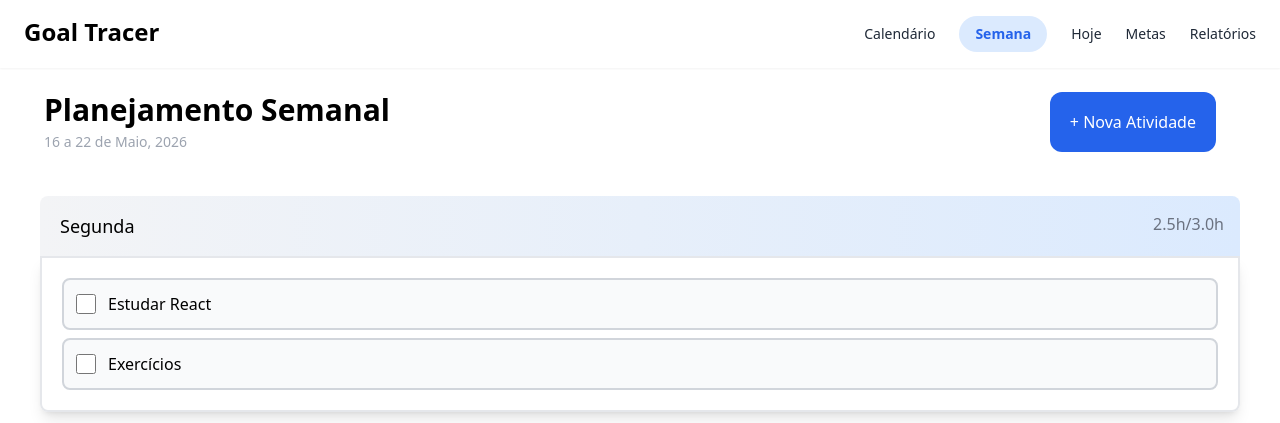
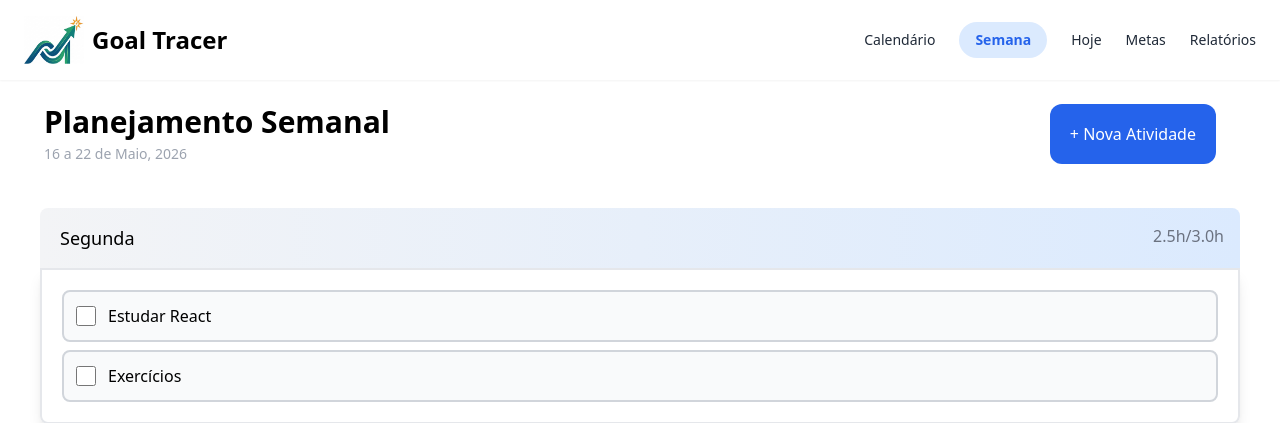
Before and after one commit to VSusko/Goal-Tracer, a Django app: page / in a window 1280 px wide. Shown: the top 423 px of the page. Run offline with Django 5.2, Linux system fonts and the light colour scheme; some libraries are stand-ins or nearby versions.

Commit message:
adicionando logos

```diff
--- a/core/settings.py
+++ b/core/settings.py
@@ -118,6 +118,10 @@ USE_TZ = True
 
 STATIC_URL = 'static/'
 
+STATICFILES_DIRS = [
+    BASE_DIR / 'static',
+]
+
 # Default primary key field type
 # https://docs.djangoproject.com/en/5.1/ref/settings/#default-auto-field
 
--- a/templates/home/index.html
+++ b/templates/home/index.html
@@ -12,8 +12,9 @@
   <body>
     <nav class="bg-white-600 flex shadow-sm px-6 py-4 justify-between">
       <div class="flex">
-        <h1 class="text-2xl font-bold">Goal Tracer</h1>
-        <!-- Inserir a imagem da logo -->
+		  {% load static %}
+		  <img src="{% static 'images/small-logo.png' %}" alt="Logo" class="w-[60px] h-auto">
+		  <h1 class="text-2xl font-bold p-2">Goal Tracer</h1>
       </div>
 
       <div class="flex items-center gap-6 text-gray-500 text-sm">
```
Also changed, not shown: static/images/main-logo.png (added), static/images/small-logo.png (added).
